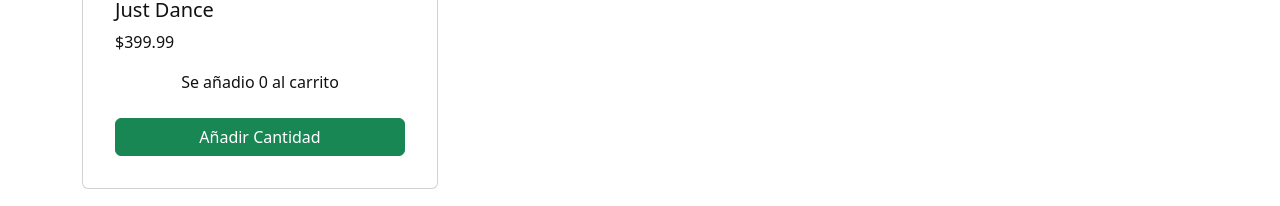
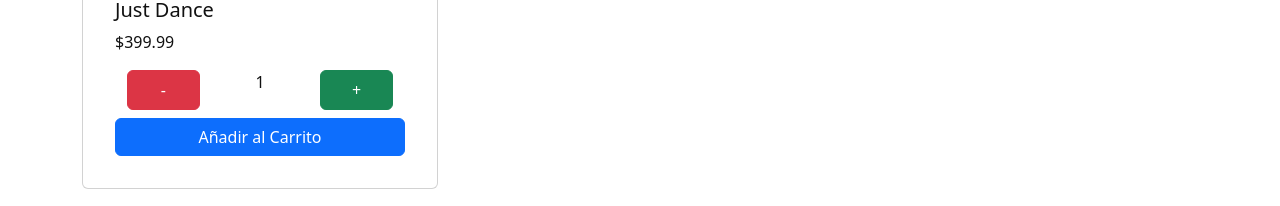
Before and after one commit to mlastarria/reactcoder, a React (Create React App) app: page / in a window 1280 px wide. Shown: the part 397-603 px from the top of the page. Built offline with nearby package versions, Linux system fonts and the light colour scheme.

Commit message:
correccion Item Count

```diff
--- a/src/components/ItemCount.js
+++ b/src/components/ItemCount.js
@@ -1,19 +1,52 @@
 import React,{useState} from 'react';
 
-const ItemCount = () =>{
+const ItemCount = ({stock,initial}) =>{
 
-    const [rates,setRates] =useState(0);
+    const [rates,setRates] =useState(initial);
 
-    const handleClick=()=>{
-        setRates(rates + 1);
+    const addClick=()=>{
+        if(rates<stock){
+            const numeroActual = rates + 1;
+            setRates(numeroActual);
+        }
+
+    }
+
+    const substractClick=()=>{
+        if(rates>stock){
+            const numeroActual = rates + -1;
+            setRates(numeroActual);
+        }
     }
 
 
     return(
 
         <div class="d-grid gap-2 ">
-            <p class="mx-auto">Se añadio {rates} al carrito</p>
-            <button class="btn btn-success" type="button" onClick={handleClick}>Añadir Cantidad</button>
+
+            <div class="container">
+                <div class="row">
+
+                    <div class="col d-grid">
+                         <button class="btn btn-danger" onClick={substractClick}>-</button>
+                    </div>
+
+                    <div class="col">
+                        <p class="text-center">{rates}</p>
+                    </div>
+
+                    <div class="col d-grid">
+                        <button class="btn btn-success" onClick={addClick}>+</button>
+                    </div>
+
+                </div>
+            </div>
+
+
+
+            <button class="btn btn-primary" type="button">Añadir al Carrito</button>
+
+
 
         </div>
 
--- a/src/components/ItemListContainer.js
+++ b/src/components/ItemListContainer.js
@@ -14,7 +14,7 @@
                     <h5 class="card-title">Nintendo Switch OLED Pack Just Dance</h5>
                     <p class="card-text">$399.99</p>
 
-                    <ItemCount />
+                    <ItemCount stock={5} initial={1}/>
 
                 </div>
             </div>
```
